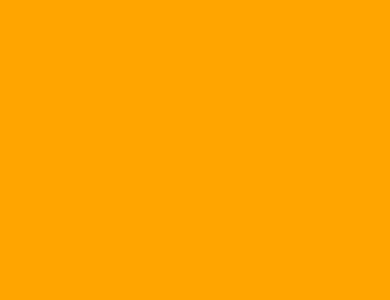
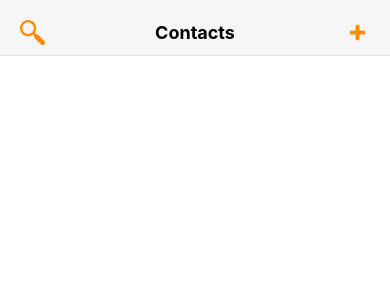
Before and after one commit to Pirsanth/aquariux-assesment, a React Native app: screen / in a window 390 px wide. Shown: the top 300 px of the page. Built offline with nearby package versions, Linux system fonts and the light colour scheme.

Commit message:
basic styling for first screen done

```diff
--- a/App.js
+++ b/App.js
@@ -16,17 +16,72 @@ import {
   Text,
   useColorScheme,
   View,
+  Image,
+  TouchableOpacity
 } from 'react-native';
+import {LIGHT_GREY, SLIGHTLY_DARKER_GREY} from './colors';
 
+const SPACE_FROM_EDGE = 20;
 
 const App = () => {
 
 
+  //If you're wondering why there's a View, another View and a SafeAreaView its so the gray header extends up to the iphone's notch
   return (
-    <SafeAreaView style={{flex:1, backgroundColor:'orange'}}>
+    <View style={{flex:1}}>
 
+      <View style={{
+        backgroundColor:LIGHT_GREY,
+        paddingBottom:10,
+        borderBottomWidth:1,
+        borderBottomColor:SLIGHTLY_DARKER_GREY
+      }}>
+        <SafeAreaView
+          style={{
+            flexDirection:'row',
+            justifyContent:'space-between',
+            alignItems:'center',
+            marginTop:20,
+            marginHorizontal:SPACE_FROM_EDGE
+          }}
+        >
+          <TouchableOpacity style={{
+          }}>
+            <Image
+              style={{
+                height:25,
+                width:25
+              }}
+              source={require('./searchIcon.png')}
+              resizeMode="contain"
+            />
+          </TouchableOpacity>
 
-    </SafeAreaView>
+          <Text style={{
+            fontWeight:'bold',
+            fontSize:18
+          }}>Contacts</Text>
+
+          <TouchableOpacity style={{
+          }}>
+            <Image
+              style={{
+                height:25,
+                width:25
+              }}
+              source={require('./plusIcon.png')}
+              resizeMode="contain"
+            />
+          </TouchableOpacity>
+        </SafeAreaView>
+      </View>
+
+      <SafeAreaView style={{
+        flex:1,
+      }}>
+
+      </SafeAreaView>
+    </View>
   );
 };
 
--- /dev/null
+++ b/colors.js
@@ -0,0 +1,2 @@
+export const LIGHT_GREY = '#F6F6F6';
+export const SLIGHTLY_DARKER_GREY = '#E5E5E5';
```
